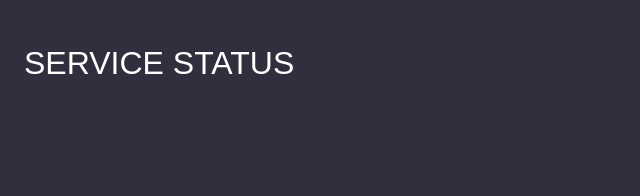
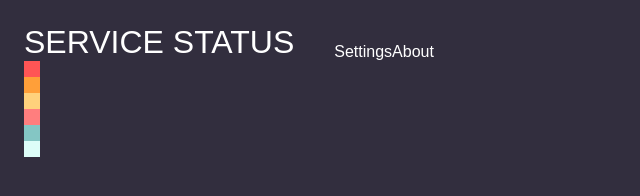
Before and after one commit to WRuman/dash-template, a plain HTML site: page colortest.html in a window 1280 px wide. Shown: the whole page, without its empty margins (0-640 px from the left). Drawn offline with Linux system fonts and the light colour scheme.

Commit message:
Adds nice color codes and more flex layout. WIP

```diff
--- a/colortest.css
+++ b/colortest.css
@@ -12,9 +12,65 @@ body {
 #shell {
 	padding:1em;
 	display:flex;
+	flex-wrap:wrap;
 }
 
 h1 {
 	font-weight:normal;
+	margin:0;
 	text-transform:uppercase;
 }
+
+ul {
+	margin:0;
+	list-style-type:none;
+}
+
+.nav {
+	display: flex;
+	flex-direction: row;
+	flex: 1 100%;
+}
+
+.nav > h1 {
+	align-self:flex-start;
+}
+
+.nav > ul {
+	align-self:flex-end;
+	display:flex;
+}
+
+.nav > li {
+	display:block;
+}
+
+.box {
+	min-width:1em;
+	min-height:1em;
+	flex: 1 1 auto;
+}
+
+.red {
+	background-color: #FF5555;
+}
+
+.orange {
+	background-color: #FF9F39;
+}
+
+.yellow {
+	background-color: #FFD17C;
+}
+
+.pink {
+	background-color: #FF7E7E;
+}
+
+.teal {
+	background-color: #84C6C4;
+}
+
+.blue {
+	background-color: #DDFDF8;
+}
--- a/colortest.html
+++ b/colortest.html
@@ -5,7 +5,21 @@
 	</head>
 	<body>
 		<div id="shell">
-			<h1>Service Status</h1>
+			<div class="nav">
+				<h1>Service Status</h1>
+				<ul>
+					<li>Settings</li>
+					<li>About</li>
+				</ul>
+			</div>
+			<div class="content">
+				<div class="box red"></div>
+				<div class="box orange"></div>
+				<div class="box yellow"></div>
+				<div class="box pink"></div>
+				<div class="box teal"></div>
+				<div class="box blue"></div>
+			</div>
 		</div>
 	</body>
 </html>
```
